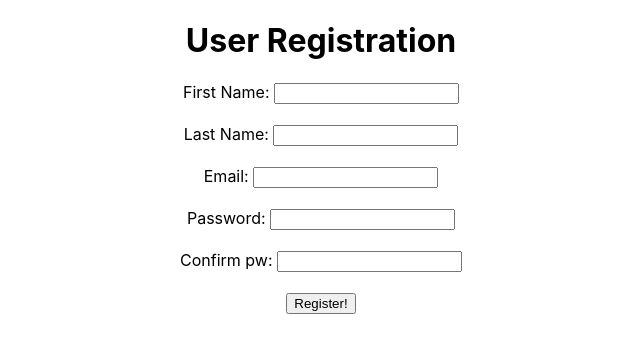
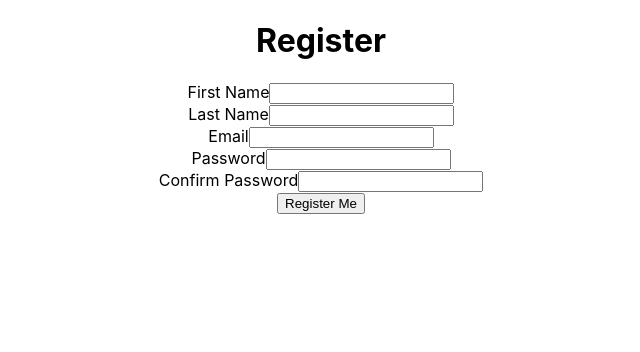
Before and after one commit to evelynyhkim/MERN_Workout, a React (Create React App) app in the folder client/: page /register in a window 1280 px wide. Shown: the top 352 px of the page, without its empty margins (319-959 px from the left). Built offline with nearby package versions, Linux system fonts and the light colour scheme.

Commit message:
nathan login/reg

```diff
--- a/client/src/App.js
+++ b/client/src/App.js
@@ -2,6 +2,7 @@ import './App.css';
 import Login from "./components/login";
 import Register from "./components/register"
 import Summary from "./components/summary"
+import Test from './components/test';
 import { Router } from '@reach/router';
 
 function App() {
@@ -10,6 +11,8 @@ function App() {
       <Router>
         <Login path="/" />
         <Register path="/register"/>
+        {/* Test is for testing login, replace with Daniels page when ready */}
+        <Test path="/workouts"/>
         <Summary path="workouts/:id"/>
       </Router>
     </div>
--- a/client/src/components/login.js
+++ b/client/src/components/login.js
@@ -1,17 +1,61 @@
-import React from "react";
+import React, { useState } from "react";
+import axios from 'axios';
+import { navigate } from '@reach/router';
 
-const Login = () => {
+const Login = (props) => {
+    const [email, setEmail] = useState("");
+    const [password, setPassword] = useState("");
+    const [errorMessage, setErrorMessage] = useState("");
 
-    return(
+    const login = (event) => {
+        event.preventDefault();
+        axios.post("http://localhost:8000/api/users/login", {
+            email: email,
+            passowrd: password,
+        },
+            {
+                withCredentials: true,
+            },
+        )
+            .then((res) => {
+                console.log(res, "res")
+                console.log(res.data, "is res data!")
+                navigate("/workouts", { state: { idForNav: res.data.userId } });
+                navigate("/workouts")
+            })
+            .catch((err) => {
+                console.log(err.response.data);
+                setErrorMessage(err.response.data.message);
+            });
+    };
+
+    return (
         <div>
             <h1>Welcome please Sign in or Register</h1>
-            <form>
-                <label htmlFor="email">Email: </label>
-                <input type="text" name="email"/>
-                <label htmlFor="password">Password: </label>
-                <input type="password" name="passowrd"/>
-                <input type="submit" value="Login!"/>
-                <button><a href="/register">Register</a></button>
+            <p className="error-text">{errorMessage ? errorMessage : ""}</p>
+            <form onSubmit={login}>
+                <div>
+                    <label>Email</label>
+                    <input
+                        type="text"
+                        name="email"
+                        value={email}
+                        onChange={(e) => setEmail(e.target.value)}
+                    />
+                </div>
+                <div>
+                    <label>Password</label>
+                    <input
+                        type="password"
+                        name="password"
+                        value={password}
+                        onChange={(e) => setPassword(e.target.value)}
+                    />
+                </div>
+                <div className="center">
+                    <button type="submit">Sign In</button>
+                    <button><a href="/register">Register</a></button>
+                </div>
             </form>
         </div>
     )
--- a/client/src/components/register.js
+++ b/client/src/components/register.js
@@ -3,51 +3,128 @@ import axios from 'axios';
 import { navigate } from '@reach/router';
 
 const Register = () => {
-    const [errors, setErrors] = useState({})
-    const [newUser, setNewUser] = useState({
-        name: "",
+    const [confirmReg, setConfirmReg] = useState("");
+    const [errors, setErrors] = useState({});
+    const [user, setUser] = useState({
+        firstName: "",
+        lastName: "",
         email: "",
         password: "",
-    })
-    const submitHandler = (e) => {
+        confirmPw: "",
+    });
+    const handleChange = (e) => {
+        setUser({
+            ...user,
+            [e.target.name]: e.target.value,
+        });
+    };
+    const register = (e) => {
         e.preventDefault();
-        axios.post('http://localhost:8000/api/users/register', newUser)
-            .then((res) => {
-                console.log("User added!")
-                console.log(res.data)
-                navigate("/")
-            })
-            .catch((err) => {
-                console.log(err.response.data);
-                setErrors(err.response.data.errors);
-            })
+        axios.post("http://localhost:8000/api/users/register", user,
+            {
+                withCredentials: true,
+            },
+        )
+        .then((res) => {
+            console.log("res.data", res.data);
+            setUser({
+                firstName: "",
+                lastName: "",
+                email: "",
+                password: "",
+                confirmPw: "",
+            });
+            setConfirmReg(
+                "Thank you for Registering, you can now log in!",
+            );
+            setErrors({});
+            navigate("/");
+        })
+        .catch((err) => {
+            console.log(err);
+            setErrors(err.response.data.errors);
+        });
     };
     return (
         <div>
-            <h1>User Registration</h1>
-            <form onSubmit={submitHandler}>
-                <label htmlFor="firstName"> First Name: </label>
-                <input type="text" name="firstName" />
-                <br />
-                <br />
-                <label htmlFor="lastName">Last Name: </label>
-                <input type="text" name="lastName" />
-                <br />
-                <br />
-                <label htmlFor="email">Email: </label>
-                <input type="email" name="email" />
-                <br />
-                <br />
-                <label htmlFor="password">Password: </label>
-                <input type="password" name="password" />
-                <br />
-                <br />
-                <label htmlFor="confirm-pw">Confirm pw: </label>
-                <input type="password" name="confirmpw" /><br />
-                <br />
-                <input type="submit" value="Register!" />
-            </form>
+            <h1>Register</h1>
+        {confirmReg ? <h4 style={{ color: "green" }}>{confirmReg}</h4> : null}
+        <form onSubmit={register}>
+            <div>
+                <label>First Name</label>
+                {errors.firstName ? (
+                    <span className="error-text">
+                        {errors.firstName.message}
+                    </span>
+                ) : null}
+                <input
+                    type="text"
+                    name="firstName"
+                    value={user.firstName}
+                    //long hand notation
+                    onChange={(e) => handleChange(e)}
+                />
+            </div>
+            <div>
+                <label>Last Name</label>
+                {errors.lastName ? (
+                    <span className="error-text">
+                        {errors.lastName.message}
+                    </span>
+                ) : null}
+                <input
+                    type="text"
+                    name="lastName"
+                    value={user.lastName}
+                    //long hand notation
+                    onChange={(e) => handleChange(e)}
+                />
+            </div>
+            <div>
+                <label>Email</label>
+                {errors.email ? (
+                    <span className="error-text">{errors.email.message}</span>
+                ) : null}
+                <input
+                    type="email"
+                    name="email"
+                    value={user.email}
+                    onChange={handleChange}
+                />
+            </div>
+            <div>
+                <label>Password</label>
+                {errors.password ? (
+                    <span className="error-text">
+                        {errors.password.message}
+                    </span>
+                ) : null}
+                <input
+                    type="password"
+                    name="password"
+                    value={user.password}
+                    onChange={handleChange}
+                />
+            </div>
+            <div>
+                <label>Confirm Password</label>
+                {errors.confirmPw ? (
+                    <span className="error-text">
+                        {errors.confirmPw.message}
+                    </span>
+                ) : null}
+                <input
+                    type="password"
+                    name="confirmPw"
+                    value={user.confirmPw}
+                    onChange={handleChange}
+                />
+            </div>
+            <div className="center">
+                <button type="submit">Register Me</button>
+            </div>
+        </form>
         </div>
     )
-}
+};
 export default Register;
--- /dev/null
+++ b/client/src/components/test.js
@@ -0,0 +1,10 @@
+import React from 'react'
+
+const Test = () => {
+    return(
+        <h1>Welcome!</h1>
+    )
+};
+export default Test
+
+//this is a test for login, replace with main page when ready
```
